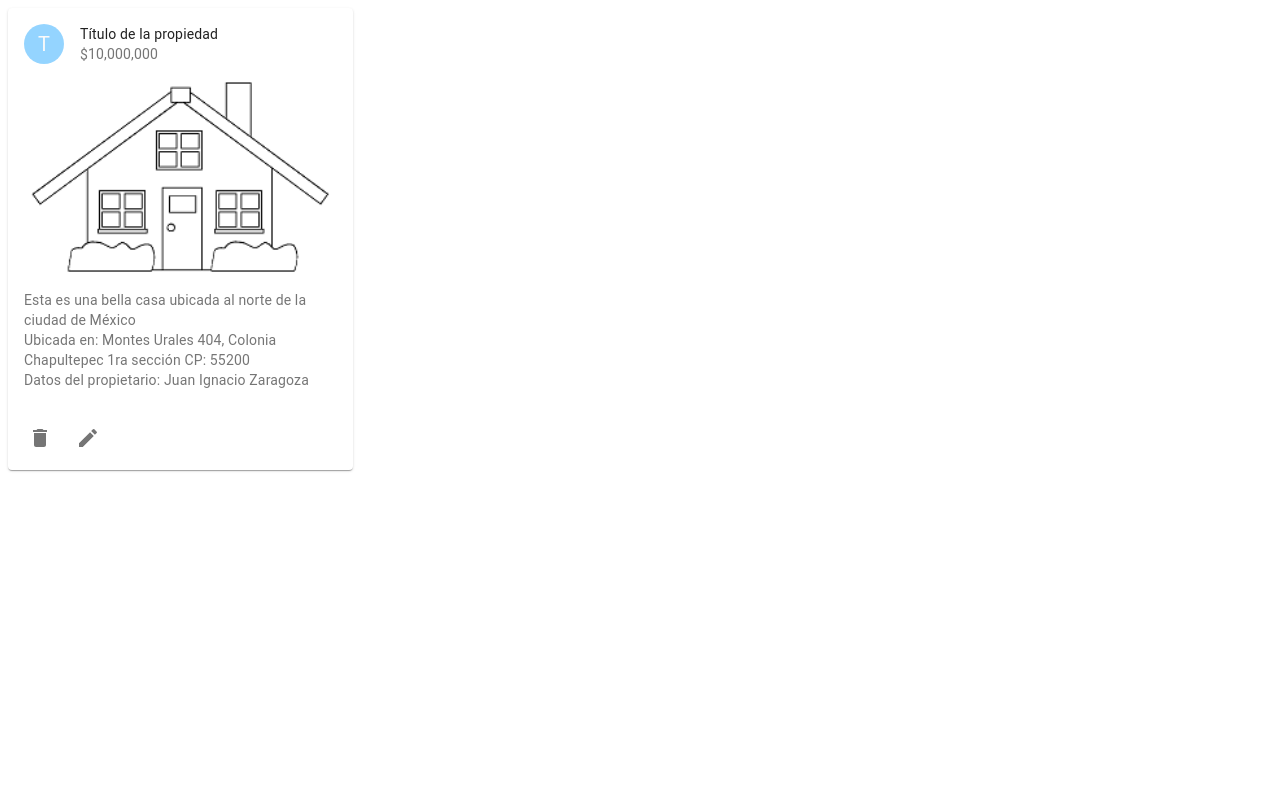
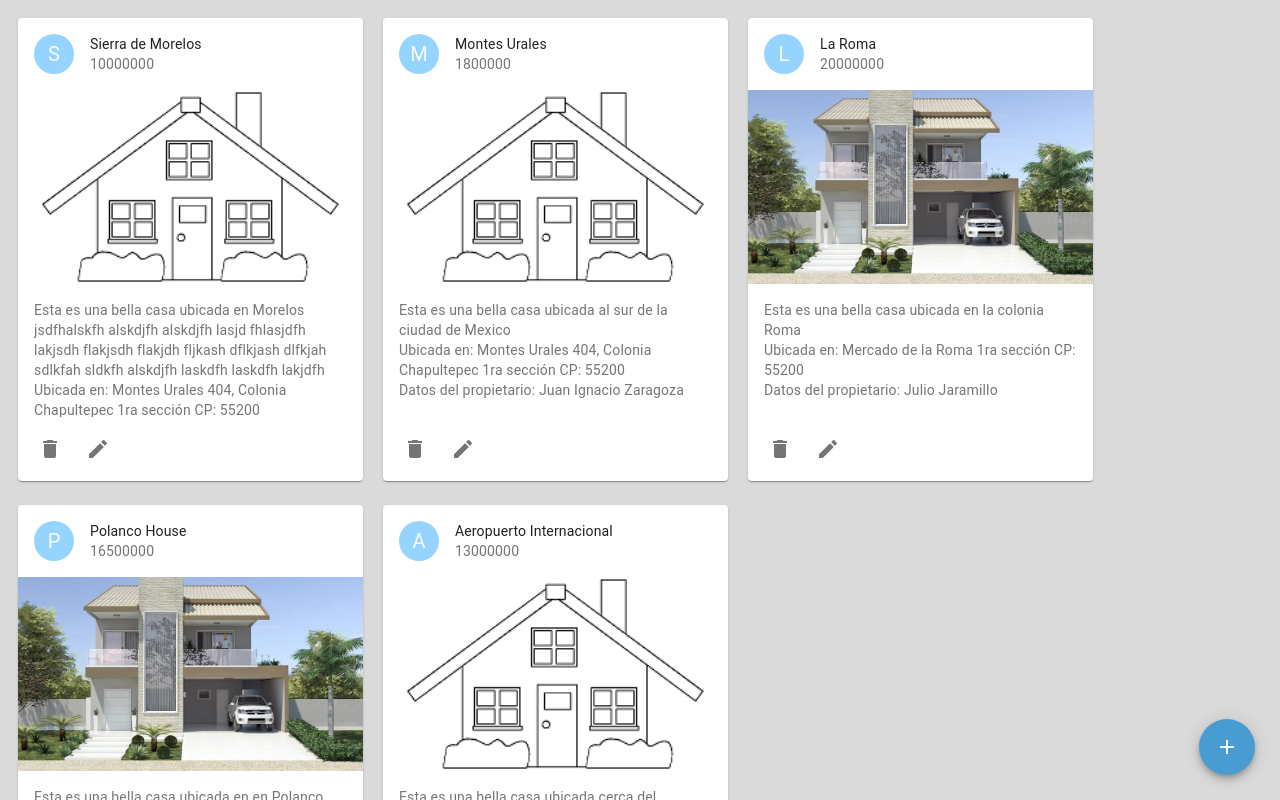
Before and after one commit to Damianruizz/selling-my-house-app, a React (Create React App) app: page / in a window 1280 px wide. Shown: the top 800 px of the page. Built offline with nearby package versions, Linux system fonts and the light colour scheme.

Commit message:
feat(*): add data mock to get the real estates, add create and edit flow

```diff
--- a/public/index.html
+++ b/public/index.html
@@ -10,6 +10,11 @@
       content="Web site created using create-react-app"
     />
     <link rel="apple-touch-icon" href="%PUBLIC_URL%/logo192.png" />
+    <style type="text/css">
+      body {
+        background-color: rgba(159, 159, 162, 0.38);
+      }
+    </style>
     <!--
       manifest.json provides metadata used when your web app is installed on a
       user's mobile device or desktop. See https://developers.google.com/web/fundamentals/web-app-manifest/
--- /dev/null
+++ b/public/mocks/allRealEstates.json
@@ -0,0 +1,47 @@
+[
+  {
+    "id": 1,
+    "title": "Sierra de Morelos",
+    "cost": "10000000",
+    "image": "/img/default.jpg",
+    "description": "Esta es una bella casa ubicada en Morelos jsdfhalskfh alskdjfh alskdjfh lasjd fhlasjdfh lakjsdh flakjsdh flakjdh fljkash dflkjash dlfkjah sdlkfah sldkfh alskdjfh laskdfh laskdfh lakjdfh ",
+    "address": "Montes Urales 404, Colonia Chapultepec 1ra sección CP: 55200",
+    "ownerData": "Martin Gomez"
+  },
+  {
+    "id": 2,
+    "title": "Montes Urales",
+    "cost": "1800000",
+    "image": "/img/default.jpg",
+    "description": "Esta es una bella casa ubicada al sur de la ciudad de Mexico",
+    "address": "Montes Urales 404, Colonia Chapultepec 1ra sección CP: 55200",
+    "ownerData": "Juan Ignacio Zaragoza"
+  },
+  {
+    "id": 3,
+    "title": "La Roma",
+    "cost": "20000000",
+    "image": "/img/casa1.jpg",
+    "description": "Esta es una bella casa ubicada en la colonia Roma",
+    "address": "Mercado de la Roma 1ra sección CP: 55200",
+    "ownerData": "Julio Jaramillo"
+  },
+  {
+    "id": 4,
+    "title": "Polanco House",
+    "cost": "16500000",
+    "image": "/img/casa1.jpg",
+    "description": "Esta es una bella casa ubicada en en Polanco Ciudad de Mexico",
+    "address": "Zaragoza 805, Polanco, CP: 55200",
+    "ownerData": "Maria Magdalena"
+  },
+  {
+    "id": 5,
+    "title": "Aeropuerto Internacional",
+    "cost": "13000000",
+    "image": "/img/default.jpg",
+    "description": "Esta es una bella casa ubicada cerca del aeropuerto de la Ciudad de México",
+    "address": "Oriente 505, Venustiano Carranza sección CP: 55200",
+    "ownerData": "Rogelio Mendez"
+  }
+]
--- /dev/null
+++ b/src/components/dashboardContainer/DashboardContainer.css.js
@@ -0,0 +1,8 @@
+export default {
+  buttonAdd: {
+    position: 'fixed',
+    bottom: '25px',
+    right: '25px',
+    backgroundColor: '#489cd2'
+  }
+}
--- a/src/components/dashboardContainer/DashboardContainer.js
+++ b/src/components/dashboardContainer/DashboardContainer.js
@@ -1,24 +1,40 @@
 import React, { useEffect, useState } from 'react';
-import { RealEstateCard } from '../realEstateCard/RealEstateCard'
+import { useHistory } from 'react-router-dom';
+import { RealEstateCard } from '../realEstateCard/RealEstateCard';
+import { Spinner } from '../spinner/Spinner';
+import { getAllrealEstates } from '../../requests/requests';
+import { Fab } from '@material-ui/core';
+import AddIcon from '@material-ui/icons/Add';
+import styles from './DashboardContainer.css.js';
 
 export const DashboardContainer = props => {
-  const [cardData, setCardData] = useState({});
+  const history = useHistory();
+  const [realEstates, setRealEstates] = useState([]);
+  const [showSpinner, setShowSpinner] = useState(false);
 
   useEffect(() => {
-    setCardData({
-      id: 1,
-      title: 'Título de la propiedad',
-      cost: '$10,000,000',
-      image: '/img/default.jpg',
-      description: 'Esta es una bella casa ubicada al norte de la ciudad de México',
-      address: 'Ubicada en: Montes Urales 404, Colonia Chapultepec 1ra sección CP: 55200',
-      ownerData: 'Datos del propietario: Juan Ignacio Zaragoza'
+    setShowSpinner(true);
+    getAllrealEstates().then(response => {
+      setRealEstates(response);
+      setShowSpinner(false);
     });
   }, [props]);
 
+  const _addNew = event => {
+    history.push('/create');
+  }
+
   return (
     <div className="dashboard-container">
-      <RealEstateCard cardData={cardData} />
+      <div className="real-estates">
+        {realEstates && realEstates.map(realEstate => (
+          <RealEstateCard cardData={realEstate} key={realEstate.id} />
+        ))}
+      </div>
+      <Fab color="primary" aria-label="add" style={styles.buttonAdd} onClick={_addNew}>
+        <AddIcon />
+      </Fab>
+      <Spinner showSpinner={showSpinner} />
     </div>
   );
 }
--- a/src/components/realEstateCard/RealEstateCard.css.js
+++ b/src/components/realEstateCard/RealEstateCard.css.js
@@ -1,6 +1,8 @@
 export default {
   card: {
     maxWidth: '345px',
+    display: 'inline-block',
+    margin: '10px'
   },
   media: {
     height: '0px',
@@ -8,5 +10,9 @@ export default {
   },
   avatar: {
     backgroundColor: '#009aff6b'
+  },
+  cardContent: {
+    height: '6.3em',
+    overflow: 'auto'
   }
 }
--- a/src/components/realEstateCard/RealEstateCard.js
+++ b/src/components/realEstateCard/RealEstateCard.js
@@ -1,5 +1,5 @@
 import React from 'react';
-import { useDispatch } from 'react-redux'
+import { useDispatch } from 'react-redux';
 import { useHistory } from 'react-router-dom';
 import DeleteIcon from '@material-ui/icons/Delete';
 import EditIcon from '@material-ui/icons/Edit';
@@ -12,7 +12,7 @@ const defaultImage = '/img/default.jpg';
 
 export const RealEstateCard = props => {
   const dispatch = useDispatch();
-  let history = useHistory();
+  const history = useHistory();
 
   const _getAvatarTitle = title => {
     return title ? title.substring(0, 1) : '';
@@ -43,15 +43,15 @@ export const RealEstateCard = props => {
         style={styles.media}
         image={props.cardData.image || defaultImage}
       />
-      <CardContent>
+      <CardContent style={styles.cardContent}>
         <Typography variant="body2" color="textSecondary" component="p">
           {props.cardData.description}
         </Typography>
         <Typography variant="body2" color="textSecondary" component="p">
-          {props.cardData.address}
+          Ubicada en: {props.cardData.address}
         </Typography>
         <Typography variant="body2" color="textSecondary" component="p">
-          {props.cardData.ownerData}
+          Datos del propietario: {props.cardData.ownerData}
         </Typography>
       </CardContent>
       <CardActions disableSpacing>
--- a/src/components/realEstateForm/RealEstateForm.css.js
+++ b/src/components/realEstateForm/RealEstateForm.css.js
@@ -11,8 +11,6 @@ export default {
     justifyContent: 'flex-end'
   },
   cardContainer: {
-    width: '70vw',
-    margin: 'auto',
     minHeight: '50vh',
     display: 'flex',
     flexDirection: 'column',
@@ -26,5 +24,36 @@ export default {
   input: {
     width: '70%',
     margin: '20px'
+  },
+  estateContainer: {
+    width: '70vw',
+    margin: 'auto'
+  },
+  button: {
+    backgroundColor: 'rgba(0, 154, 255, 0.75)',
+    color: 'white',
+    padding: '12px 24px'
+  },
+  actions: {
+    textAlign: 'end',
+    marginTop: '15px'
+  },
+  modal: {
+    display: 'flex',
+    alignItems: 'center',
+    justifyContent: 'center'
+  },
+  modalContent: {
+    backgroundColor: 'white',
+    padding: '10px 20px',
+    width: '20rem',
+    height: '7rem'
+  },
+  modalInfo: {
+    marginTop: '10px',
+    fontFamily: 'Segoe UI',
+  },
+  errorIcon: {
+    color: '#ff0000ad'
   }
 }
--- /dev/null
+++ b/src/components/spinner/Spinner.css.js
@@ -0,0 +1,17 @@
+export default {
+  spinner: {
+    position: 'fixed',
+    top: '50%',
+    left: '50%',
+    zIndex: 1,
+    color: '#268bcc'
+  },
+  background: {
+    position: 'fixed',
+    top: '0px',
+    width: '100%',
+    height: '100%',
+    background: '#dadadb',
+    opacity: '0.5'
+  }
+}
--- /dev/null
+++ b/src/components/spinner/Spinner.js
@@ -0,0 +1,17 @@
+import React from 'react';
+import { CircularProgress } from '@material-ui/core';
+import styles from './Spinner.css.js';
+
+export const Spinner = props => {
+
+  return(
+    <div className="spinner-container">
+      {props.showSpinner ?
+        <div>
+          <CircularProgress disableShrink style={styles.spinner} />
+          <div className="spinner-background" style={styles.background}></div>
+        </div>
+      : ''}
+    </div>
+  );
+}
--- /dev/null
+++ b/src/requests/requests.js
@@ -0,0 +1,16 @@
+const getAllrealEstates = () => {
+  return fetch('http://localhost:3000/mocks/allRealEstates.json',
+    {
+      method: 'GET',
+      headers: { 'Content-Type': 'application/json' }
+    }
+  ).then((response) => {
+    return response.json();
+  }).catch(error => {
+    return error;
+  });
+}
+
+export {
+  getAllrealEstates
+};
```
Also changed, not shown: src/components/realEstateForm/RealEstateForm.js (+73 -19 lines).
